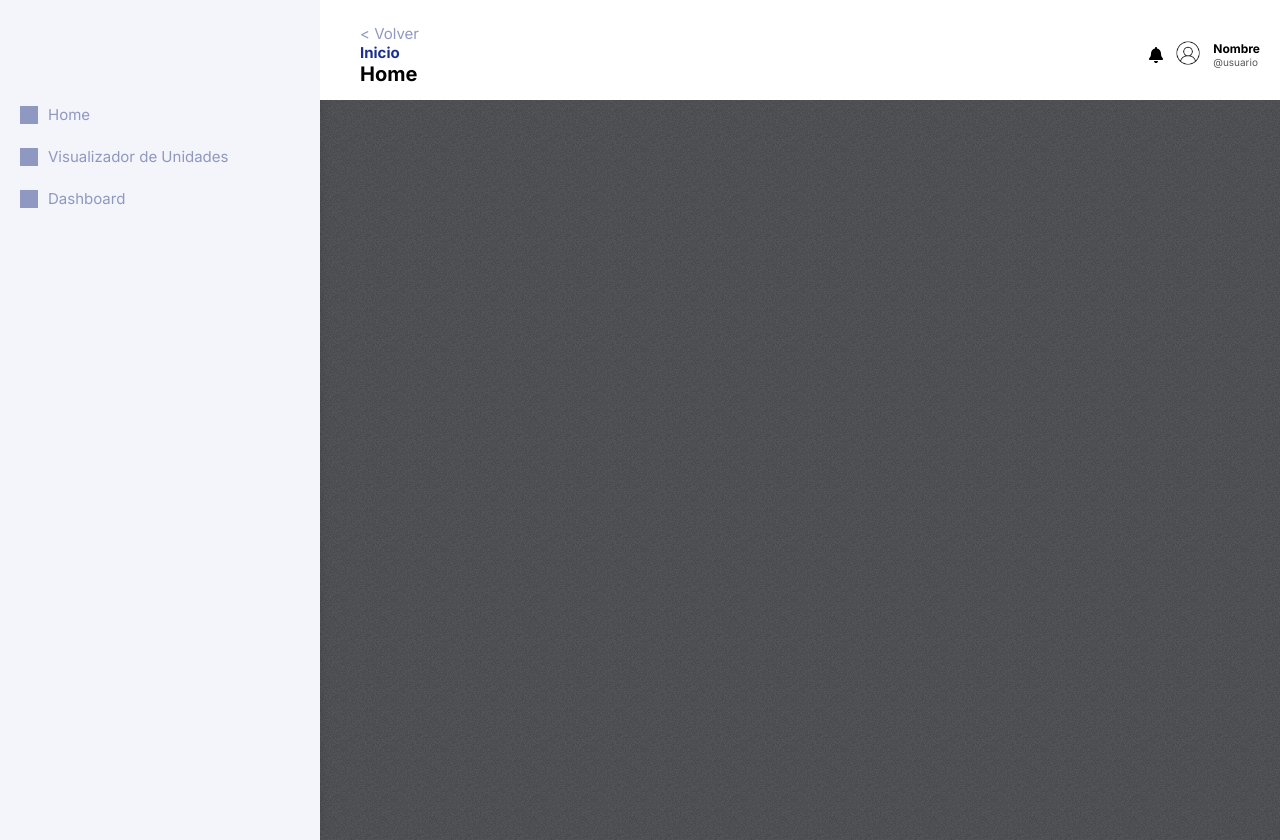
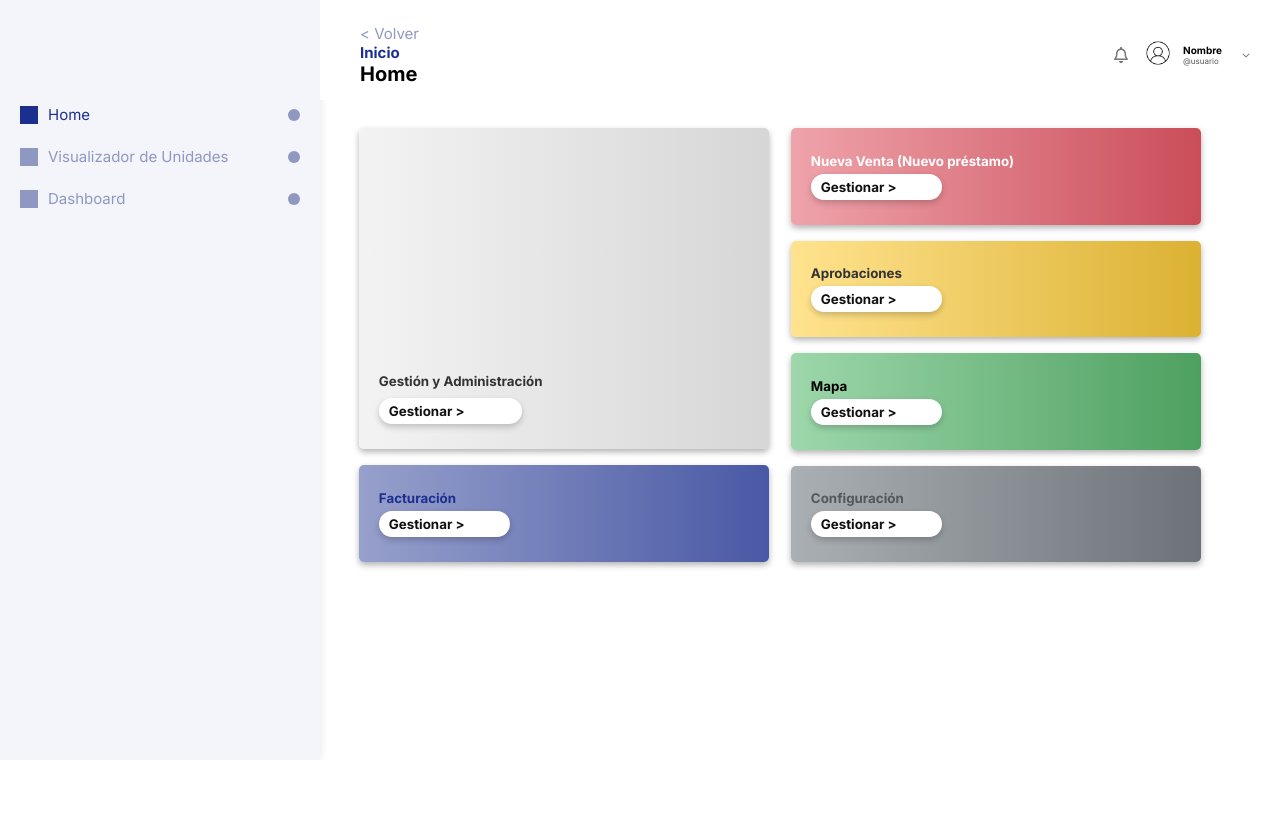
Before and after one commit to dannamayac/ecuadorAppFront, a React (Create React App) app: page / in a window 1280 px wide. After the commit the page ends 800 px from the top, so only its background shows below. Built offline with nearby package versions, Linux system fonts and the light colour scheme.

Commit message:
Cambios en vistas y componentes

```diff
--- a/src/App.js
+++ b/src/App.js
@@ -1,10 +1,10 @@
 import './App.css';
-import Home from './views/Home';
+import Navigation from './navigation/Navigation';
 
 function App() {
   return (
     <div className="App">
-          <Home/>
+      <Navigation />
     </div>
   );
 }
--- a/src/components/Header.js
+++ b/src/components/Header.js
@@ -1,10 +1,23 @@
-import React from 'react'
+import React, { useState } from 'react'
 import { FontAwesomeIcon } from '@fortawesome/react-fontawesome'
-import { faBell } from '@fortawesome/free-solid-svg-icons'
+import { library } from '@fortawesome/fontawesome-svg-core';
+import { far } from '@fortawesome/free-regular-svg-icons';
+import { faChevronDown } from '@fortawesome/free-solid-svg-icons'
 import '../styles/HeaderStyles.css'
 import userProfileIcon from '../assets/user-profile-icon-free-vector.jpg'
 
 const Header = () => {
+    library.add(far);
+    const [showDropdown, setShowDropdown] = useState(false);
+
+    const toggleDropdown = () => {
+        setShowDropdown(!showDropdown);
+    };
+
+    const handleLogout = () => {
+        // Aquí maneja la lógica para cerrar sesión
+        console.log('Cerrar sesión');
+      };
 
     const handleNotifications = () => {
         // Aquí maneja la lógica para desplegar las notificaciones
@@ -21,17 +34,26 @@ const Header = () => {
         <ul className='header-user'>
             {/* Botón de notificaciones */}
             <li className='notification-button' onClick={handleNotifications}>
-            <FontAwesomeIcon icon={faBell} style={{ backgroundColor: 'transparent' }} />
+                <FontAwesomeIcon icon={['far', 'bell']} style={{ color: 'rgb(118, 117, 117)'}} />
             </li>
             {/* Foto de perfil del usuario */}
             <li className='user-photo'>
                 <img src={userProfileIcon} alt="Foto de perfil" />
             </li>
-        {/* Información del usuario */}
+            {/* Información del usuario y dropdown */}
             <li className='user-info'>
                 <span className='name'>Nombre</span>
                 <span className='user'>@usuario</span>
             </li>
+            <FontAwesomeIcon icon={faChevronDown} className='dropdown-icon' onClick={toggleDropdown} />
+                {showDropdown && (
+                    <div className='dropdown-menu'>
+                        <ul>
+                            <li onClick={handleLogout}>Cerrar sesión</li>
+                            {/* Otros elementos del menú desplegable */}
+                        </ul>
+                    </div>
+                )}
         </ul>
     </div>
   );
--- a/src/components/SideBar.js
+++ b/src/components/SideBar.js
@@ -1,41 +1,38 @@
 import React from 'react';
+import { NavLink } from 'react-router-dom';
 import '../styles/SideBarStyles.css';
 
-class Sidebar extends React.Component {
-  constructor(props) {
-    super(props);
-    this.state = {
-      activeOption: 'home'
-    };
-  }
-
-  setActiveOption = (option) => {
-    this.setState({ activeOption: option });
-  }
-
-  render() {
+const SideBar = () => {
   return (
     <div className="sidebar">
       <ul>
         <li>
-            <a href="/" className="sidebar-link">
-              <span className="square"></span> Home
-            </a>
+          <NavLink to="/" exact className="sidebar-link">
+            <span className="square"></span>
+            <div className="text-container">Home</div>
+            <span className="circle"></span>
+            <div className="active-overlay"></div>
+          </NavLink>
         </li>
         <li>
-            <a href="/visualizador-unidades" className="sidebar-link">
-              <span className="square"></span> Visualizador de Unidades
-            </a>
+          <NavLink to="/units-display" exact className="sidebar-link">
+            <span className="square"></span>
+            <div className="text-container">Visualizador de Unidades</div>
+            <span className="circle"></span>
+            <div className="active-overlay"></div>
+          </NavLink>
         </li>
         <li>
-            <a href="/dashboard" className="sidebar-link">
-              <span className="square"></span> Dashboard
-            </a>
+          <NavLink to="/dashboard" exact className="sidebar-link">
+            <span className="square"></span>
+            <div className="text-container">Dashboard</div>
+            <span className="circle"></span>
+            <div className="active-overlay"></div>
+          </NavLink>
         </li>
       </ul>
     </div>
   );
 }
-}
 
-export default Sidebar;
+export default SideBar;
--- /dev/null
+++ b/src/navigation/Navigation.js
@@ -0,0 +1,22 @@
+import React from 'react';
+import { BrowserRouter as Router, Route, Routes } from 'react-router-dom'
+import Home from '../views/Home'
+import UnitsDisplay from '../views/UnitsDisplay'
+import Dashboard from '../views/Dashboard'
+
+function Navigation() {
+  return (
+    <Router>
+      <div>
+        <Routes>
+          <Route exact path="/" element={<Home />} />
+          <Route path="/units-display" element={<UnitsDisplay />} />
+          <Route path="/dashboard" element={<Dashboard />} />
+          {/* Agrega más rutas aquí si es necesario */}
+        </Routes>
+      </div>
+    </Router>
+  );
+}
+
+export default Navigation;
--- a/src/styles/HeaderStyles.css
+++ b/src/styles/HeaderStyles.css
@@ -32,7 +32,8 @@
     align-items: center;
 }
 .notification-button {
-    margin-right: 10px;
+    margin-right: 15px;
+    cursor: pointer;
 }
 .user-info {
     display: flex;
@@ -42,10 +43,10 @@
 }
 .user-info .name{
     font-weight: bold;
-    font-size: 12px;
+    font-size: 10px;
 }
 .user-info .user {
-    font-size: 10px;
+    font-size: 8px;
     color: rgb(87, 87, 87);
 }
 .user-photo img {
@@ -58,3 +59,28 @@
 .user-info span {
     font-size: 15px;
 }
+.dropdown-icon {
+    cursor: pointer;
+    margin-right: 30px;
+    width: 8px;
+    height: 8px;
+    color: rgb(118, 117, 117);
+}
+
+.dropdown-menu {
+    position: absolute;
+    top: 100%;
+    right: 0;
+    background-color: white;
+    border: 1px solid #ccc;
+}
+
+.dropdown-menu ul {
+    list-style: none;
+    padding: 0;
+    margin: 0;
+}
+
+.dropdown-menu li {
+    padding: 10px;
+}
--- a/src/styles/HomeStyles.css
+++ b/src/styles/HomeStyles.css
@@ -2,12 +2,125 @@
 .home-container{
     display: flex;
     justify-content: space-between;
+    background-color: white;
 }
 
-.left-h{
-    flex:1;
+.left-h {
+    flex: 1;
 }
-.right-h{
+
+.right-h {
     width: 80%;
-    flex:3;
+    flex: 3;
 }
+
+.left-in,
+.right-in {
+    display: inline-block;
+    vertical-align: top;
+    width: 45%;
+    margin-top: 20px;
+}
+
+.left-in{
+    margin-left: 28px;
+}
+.button-container {
+    height: 450px;
+    display: flex;
+    flex-direction: column;
+}
+
+/* Estilos para el botón "Gestión y Administración" */
+.gestion {
+    background: linear-gradient(to right, rgba(240, 240, 240, 0.8), rgba(204, 204, 204, 0.8));
+    font-weight: bold;
+    color: #333333;
+    height: 77%;
+    position: relative;
+}
+.gestion .button-text {
+    position: absolute;
+    bottom: 60px;
+}
+.gestion .sub-button {
+    position: absolute;
+    bottom: 25px;
+}
+
+/* Estilos para el botón "Facturación" */
+.facturacion {
+    background: linear-gradient(to right, rgba(27, 47, 142, 0.453), rgba(27, 47, 142, 0.8));
+    font-weight: bold;
+    color: #1b2f8e;
+    height: 23%;
+}
+
+/* Estilos para el botón "Nueva Venta (Nuevo préstamo)" */
+.nueva-venta {
+    background: linear-gradient(to right, rgba(220, 53, 70, 0.453), rgba(189, 33, 48, 0.8));
+    font-weight: bold;
+    color: white;
+    height: 25%;
+}
+
+/* Estilos para el botón "Aprobaciones" */
+.aprobaciones {
+    background: linear-gradient(to right, rgba(255, 193, 7, 0.453), rgba(211, 158, 0, 0.8));
+    font-weight: bold;
+    color: #333333;
+    height: 25%;
+}
+
+/* Estilos para el botón "Mapa" */
+.mapa {
+    background: linear-gradient(to right, rgba(40, 167, 70, 0.453), rgba(33, 136, 56, 0.8));
+    font-weight: bold;
+    height: 25%;
+}
+
+/* Estilos para el botón "Configuración" */
+.configuracion {
+    background: linear-gradient(to right, rgba(108, 117, 125, 0.576), rgba(72, 79, 86, 0.8));
+    font-weight: bold;
+    color: #484f56e6;
+    height: 25%;
+}
+
+.custom-button {
+    display: block;
+    width: 95%;
+    padding: 10px 20px;
+    border: none;
+    border-radius: 5px;
+    cursor: pointer;
+    transition: background-color 0.3s ease, box-shadow 0.3s ease;
+    box-shadow: 0px 3px 6px rgba(0, 0, 0, 0.3);
+    margin: 8px auto;
+    text-align: left;
+    align-self: flex-end;
+    position: relative;
+}
+
+.custom-button:hover {
+    filter: brightness(85%);
+    box-shadow: 0px 6px 12px rgba(0, 0, 0, 0.3);
+}
+
+.sub-button {
+    background-color: white;
+    color: #101010;
+    font-weight: bold;
+    width: 30%;
+    padding: 5px 10px;
+    border-radius: 15px;
+    margin-top: 5px;
+    cursor: pointer;
+    transition: background-color 0.3s ease;
+    box-shadow: 0px 3px 6px rgba(0, 0, 0, 0.2);
+    align-self: flex-end;
+}
+
+.sub-button:hover {
+    filter: brightness(95%);
+}
--- a/src/styles/SideBarStyles.css
+++ b/src/styles/SideBarStyles.css
@@ -2,7 +2,8 @@
 .sidebar {
     background-color: var(--nonBlue);
     padding: 20px;
-    height: 100vh;
+    padding: 20px;
+    height: 90vh;
     box-shadow: 0px 0px 10px rgba(0, 0, 0, 0.1);
 }
 
@@ -14,6 +15,21 @@
 
 .sidebar ul li {
     margin-bottom: 23px;
+    position: relative;
+}
+.sidebar ul li .active-overlay {
+    position: absolute;
+    top: 0;
+    left: 0;
+    bottom: 0;
+    width: 100%;
+    height:30px;
+    border-radius: 0 10px 10px 0;
+    display: none;
+}
+
+.sidebar ul li.active .active-overlay {
+    display: block;
 }
 
 .sidebar ul li a {
@@ -24,6 +40,13 @@
     align-items: center;
 }
 
+.sidebar ul li a .text-container {
+    max-width: calc(100% - 40px);
+    overflow: hidden;
+    text-overflow: ellipsis;
+    white-space: nowrap;
+}
+
 .sidebar ul li a .square {
     width: 18px;
     height: 18px;
@@ -31,6 +54,19 @@
     background-color: var(--ligthBlue);
     transition: background-color 0.3s;
 }
+.sidebar ul li a .circle {
+    width: 12px;
+    height: 12px;
+    background-color: var(--ligthBlue);
+    border-radius: 50%;
+    margin-left: auto;
+}
+
+/* .sidebar ul li:hover .active-overlay,
+.sidebar ul li.active .active-overlay {
+    display: block;
+    background-color: rgba(220, 44, 44, 0.5);
+} */
 
 .sidebar ul li a:hover .square,
 .sidebar ul li a.active .square {
--- /dev/null
+++ b/src/views/Dashboard.js
@@ -0,0 +1,19 @@
+import React from 'react';
+import Sidebar from '../components/SideBar';
+import Header from '../components/Header';
+
+const Dashboard = () => {
+    return (
+        <div className="home-container">
+            <div className="left-h">
+                <Sidebar/>
+            </div>
+            <div className="right-h">
+                <Header/>
+
+            </div>
+        </div>
+      );
+    }
+
+export default Dashboard;
--- a/src/views/Home.js
+++ b/src/views/Home.js
@@ -11,6 +11,38 @@ const Home = () =>{
             </div>
             <div className="right-h">
                 <Header/>
+                <div className="left-in">
+                    <div className="button-container">
+                        <button className="custom-button gestion">
+                            <span className="button-text">Gestión y Administración</span>
+                            <div className="sub-button">Gestionar &gt;</div>
+                        </button>
+                        <button className="custom-button facturacion">
+                            Facturación
+                            <div className="sub-button">Gestionar     &gt;</div>
+                            </button>
+                    </div>
+                </div>
+                <div className="right-in">
+                    <div className="button-container">
+                        <button className="custom-button nueva-venta">
+                            Nueva Venta (Nuevo préstamo)
+                            <div className="sub-button">Gestionar     &gt;</div>
+                            </button>
+                        <button className="custom-button aprobaciones">
+                            Aprobaciones
+                            <div className="sub-button">Gestionar     &gt;</div>
+                            </button>
+                        <button className="custom-button mapa">
+                            Mapa
+                            <div className="sub-button">Gestionar     &gt;</div>
+                            </button>
+                        <button className="custom-button configuracion">
+                            Configuración
+                            <div className="sub-button">Gestionar     &gt;</div>
+                            </button>
+                    </div>
+                </div>
             </div>
         </div>
       );
--- /dev/null
+++ b/src/views/UnitsDisplay.js
@@ -0,0 +1,18 @@
+import React from 'react';
+import Sidebar from '../components/SideBar';
+import Header from '../components/Header';
+
+const UnitsDisplay = () => {
+    return (
+        <div className="home-container">
+            <div className="left-h">
+                <Sidebar/>
+            </div>
+            <div className="right-h">
+                <Header/>
+            </div>
+        </div>
+      );
+    }
+
+export default UnitsDisplay;
```
Also changed, not shown: package.json (+10 -0 lines), webpack.config.js (added, +27 -0 lines), 2 other files (tests, documents, lock files or other folders). Lines whose indentation alone changed are shown as unchanged.
